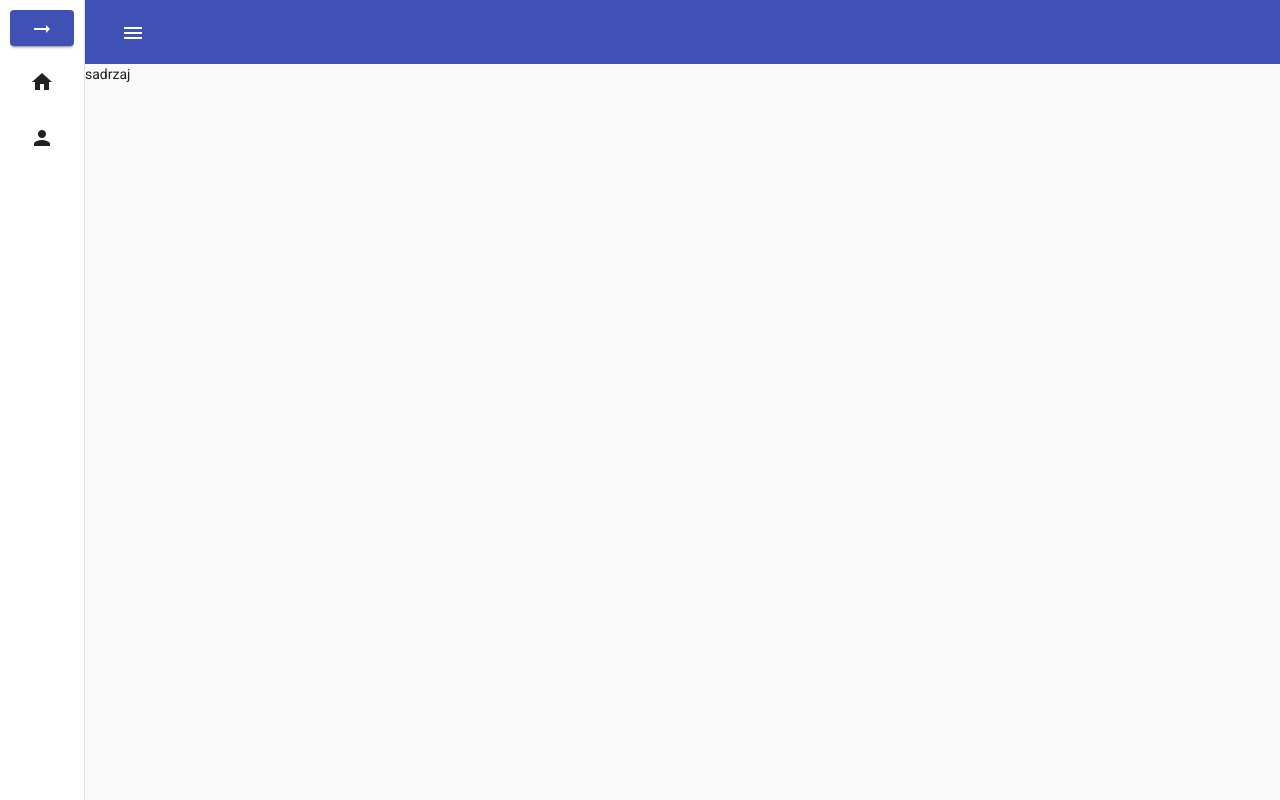
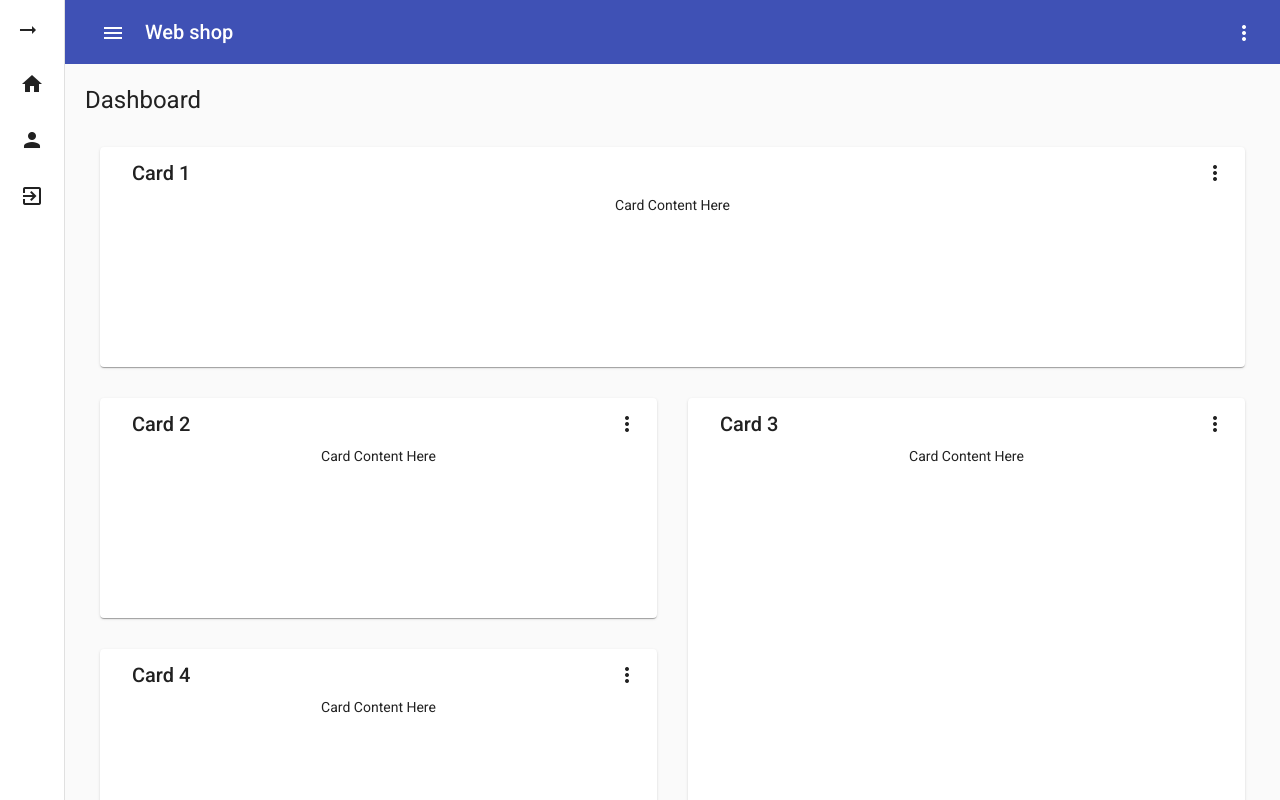
Before and after one commit to mazrins/web-shop, an Angular app: page /products in a window 1280 px wide. Before the commit this address led to /. Built offline with nearby package versions, Linux system fonts and the light colour scheme.

Commit message:
added products list

```diff
--- a/src/app/app-routing.module.ts
+++ b/src/app/app-routing.module.ts
@@ -1,7 +1,10 @@
 import { NgModule } from '@angular/core';
 import { Routes, RouterModule } from '@angular/router';
+import { ProductsListComponent } from './products-list/products-list.component';
 
-const routes: Routes = [];
+const routes: Routes = [
+  { path: 'products', component: ProductsListComponent }
+];
 
 @NgModule({
   imports: [RouterModule.forRoot(routes)],
--- a/src/app/app.component.html
+++ b/src/app/app.component.html
@@ -1,2 +1,3 @@
-<app-navigation></app-navigation>
-<router-outlet></router-outlet>
+<app-navigation>
+    <!-- <router-outlet></router-outlet> -->
+</app-navigation>
--- a/src/app/navigation/navigation.component.css
+++ b/src/app/navigation/navigation.component.css
@@ -1,5 +1,8 @@
 .sidenav-class{
 display: flex;
 align-items: center;
-padding: 10px;
 }
+
+.example-spacer {
+    flex: 1 1 auto;
+  }
--- a/src/app/navigation/navigation.component.html
+++ b/src/app/navigation/navigation.component.html
@@ -1,28 +1,61 @@
 <mat-drawer-container class="example-container" fullscreen>
     <mat-drawer #drawer class="sidenav-class" mode="side" opened>
-        <button (click)="showFiller = !showFiller" mat-raised-button color="primary">
-            <mat-icon>arrow_right_alt</mat-icon>
-        </button>
+        <!-- <button (click)="showFiller = !showFiller" mat-raised-button color="primary">
+        </button> -->
 
         <mat-nav-list>
             <mat-list-item>
-                <mat-icon mat-list-icon>home</mat-icon>
+                <a>
+                    <mat-icon>arrow_right_alt</mat-icon>
+                </a>
+            </mat-list-item>
+            <mat-list-item>
+                <mat-icon mat-list-icon routerLink="/">home</mat-icon>
                 <h4 mat-line *ngIf="false">Home</h4>
             </mat-list-item>
             <mat-list-item>
-                <mat-icon mat-list-icon>person</mat-icon>
+                <mat-icon mat-list-icon routerLink="products">person</mat-icon>
                 <h4 mat-line *ngIf="false">Management A</h4>
             </mat-list-item>
+            <mat-list-item>
+                <mat-icon mat-list-icon routerLink="products">exit_to_app</mat-icon>
+                <h4 mat-line *ngIf="false"></h4>
+            </mat-list-item>
+
         </mat-nav-list>
+
+
     </mat-drawer>
 
     <div class="example-sidenav-content">
         <mat-toolbar color="primary">
             <button type="button" mat-button (click)="drawer.toggle()">
                 <mat-icon>menu</mat-icon>
-            </button></mat-toolbar>
-        <p>sadrzaj</p>
+            </button>
+            <span>Web shop</span>
+            <span class="example-spacer"></span>
+            <button mat-icon-button [matMenuTriggerFor]="menu" aria-label="Example icon-button with a menu">
+                <mat-icon>more_vert</mat-icon>
+            </button>
+            <mat-menu #menu="matMenu">
+                <button mat-menu-item>
+                    <mat-icon>dialpad</mat-icon>
+                    <span>Redial</span>
+                </button>
+                <button mat-menu-item disabled>
+                    <mat-icon>voicemail</mat-icon>
+                    <span>Check voice mail</span>
+                </button>
+                <button mat-menu-item>
+                    <mat-icon>notifications_off</mat-icon>
+                    <span>Disable alerts</span>
+                </button>
+            </mat-menu>
+        </mat-toolbar>
+    </div>
 
+    <div class="router-class">
+        <router-outlet></router-outlet>
     </div>
 
 </mat-drawer-container>
--- /dev/null
+++ b/src/app/products-list/products-list.component.css
@@ -0,0 +1,21 @@
+.grid-container {
+  margin: 20px;
+}
+
+.dashboard-card {
+  position: absolute;
+  top: 15px;
+  left: 15px;
+  right: 15px;
+  bottom: 15px;
+}
+
+.more-button {
+  position: absolute;
+  top: 5px;
+  right: 10px;
+}
+
+.dashboard-card-content {
+  text-align: center;
+}
--- /dev/null
+++ b/src/app/products-list/products-list.component.html
@@ -0,0 +1,24 @@
+<div class="grid-container">
+  <h1 class="mat-h1">Dashboard</h1>
+  <mat-grid-list cols="2" rowHeight="250px">
+    <mat-grid-tile *ngFor="let card of cards | async" [colspan]="card.cols" [rowspan]="card.rows">
+      <mat-card class="dashboard-card">
+        <mat-card-header>
+          <mat-card-title>
+            {{card.title}}
+            <button mat-icon-button class="more-button" [matMenuTriggerFor]="menu" aria-label="Toggle menu">
+              <mat-icon>more_vert</mat-icon>
+            </button>
+            <mat-menu #menu="matMenu" xPosition="before">
+              <button mat-menu-item>Expand</button>
+              <button mat-menu-item>Remove</button>
+            </mat-menu>
+          </mat-card-title>
+        </mat-card-header>
+        <mat-card-content class="dashboard-card-content">
+          <div>Card Content Here</div>
+        </mat-card-content>
+      </mat-card>
+    </mat-grid-tile>
+  </mat-grid-list>
+</div>
--- /dev/null
+++ b/src/app/products-list/products-list.component.ts
@@ -0,0 +1,33 @@
+import { Component } from '@angular/core';
+import { map } from 'rxjs/operators';
+import { Breakpoints, BreakpointObserver } from '@angular/cdk/layout';
+
+@Component({
+  selector: 'app-products-list',
+  templateUrl: './products-list.component.html',
+  styleUrls: ['./products-list.component.css']
+})
+export class ProductsListComponent {
+  /** Based on the screen size, switch from standard to one column per row */
+  cards = this.breakpointObserver.observe(Breakpoints.Handset).pipe(
+    map(({ matches }) => {
+      if (matches) {
+        return [
+          { title: 'Card 1', cols: 1, rows: 1 },
+          { title: 'Card 2', cols: 1, rows: 1 },
+          { title: 'Card 3', cols: 1, rows: 1 },
+          { title: 'Card 4', cols: 1, rows: 1 }
+        ];
+      }
+
+      return [
+        { title: 'Card 1', cols: 2, rows: 1 },
+        { title: 'Card 2', cols: 1, rows: 1 },
+        { title: 'Card 3', cols: 1, rows: 2 },
+        { title: 'Card 4', cols: 1, rows: 1 }
+      ];
+    })
+  );
+
+  constructor(private breakpointObserver: BreakpointObserver) {}
+}
```
Also changed, not shown: src/app/app.module.ts (+14 -1 lines), 1 other file (tests, documents, lock files or other folders).
